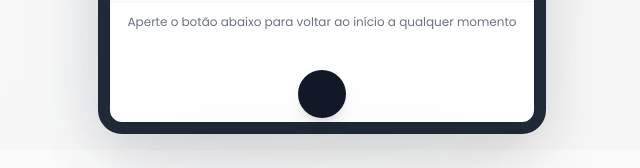
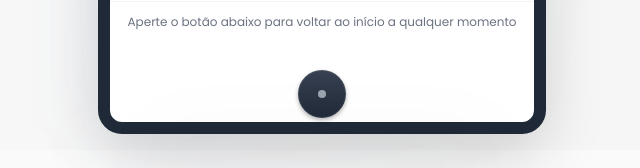
Before and after one commit to lucasdcec/first-step-camp, a Next.js app: page / in a window 1280 px wide. Shown: the part 678-846 px from the top of the page, without its empty margins (318-958 px from the left). Built offline with nearby package versions, Linux system fonts and the light colour scheme.

Commit message:
Update globals.css

```diff
--- a/app/globals.css
+++ b/app/globals.css
@@ -33,7 +33,44 @@ html.dark body {
   }
 
   .device-button {
-    @apply absolute bottom-4 left-1/2 -translate-x-1/2 w-12 h-12 rounded-full bg-gray-900 dark:bg-gray-600 shadow-lg hover:shadow-xl transition-shadow duration-300 cursor-pointer z-10;
+    @apply absolute bottom-4 left-1/2 -translate-x-1/2 rounded-full cursor-pointer z-10 select-none;
+    width: 3rem;
+    height: 3rem;
+    min-width: 3rem;
+    min-height: 3rem;
+    background: linear-gradient(180deg, #374151 0%, #1f2937 100%);
+    box-shadow:
+      0 2px 4px rgba(0, 0, 0, 0.3),
+      0 0 0 1px rgba(255, 255, 255, 0.08) inset;
+    transition: transform 0.1s ease, box-shadow 0.15s ease;
+    -webkit-tap-highlight-color: transparent;
+    touch-action: manipulation;
+  }
+  .device-button:hover {
+    background: linear-gradient(180deg, #4b5563 0%, #374151 100%);
+    box-shadow: 0 4px 8px rgba(0, 0, 0, 0.35);
+  }
+  .device-button:active,
+  .device-button.device-button-pressed {
+    transform: translate(-50%, 2px) scale(0.94);
+    box-shadow: 0 1px 2px rgba(0, 0, 0, 0.4);
+  }
+  .device-button-dot {
+    @apply rounded-full bg-gray-400;
+    width: 0.5rem;
+    height: 0.5rem;
+    display: block;
+    margin: 0 auto;
+  }
+  .dark .device-button {
+    background: linear-gradient(180deg, #4b5563 0%, #374151 100%);
+    box-shadow: 0 2px 4px rgba(0, 0, 0, 0.4), 0 0 0 1px rgba(255, 255, 255, 0.06) inset;
+  }
+  .dark .device-button:hover {
+    background: linear-gradient(180deg, #6b7280 0%, #4b5563 100%);
+  }
+  .dark .device-button-dot {
+    @apply bg-gray-300;
   }
 
   .fade-in-slow {
```
